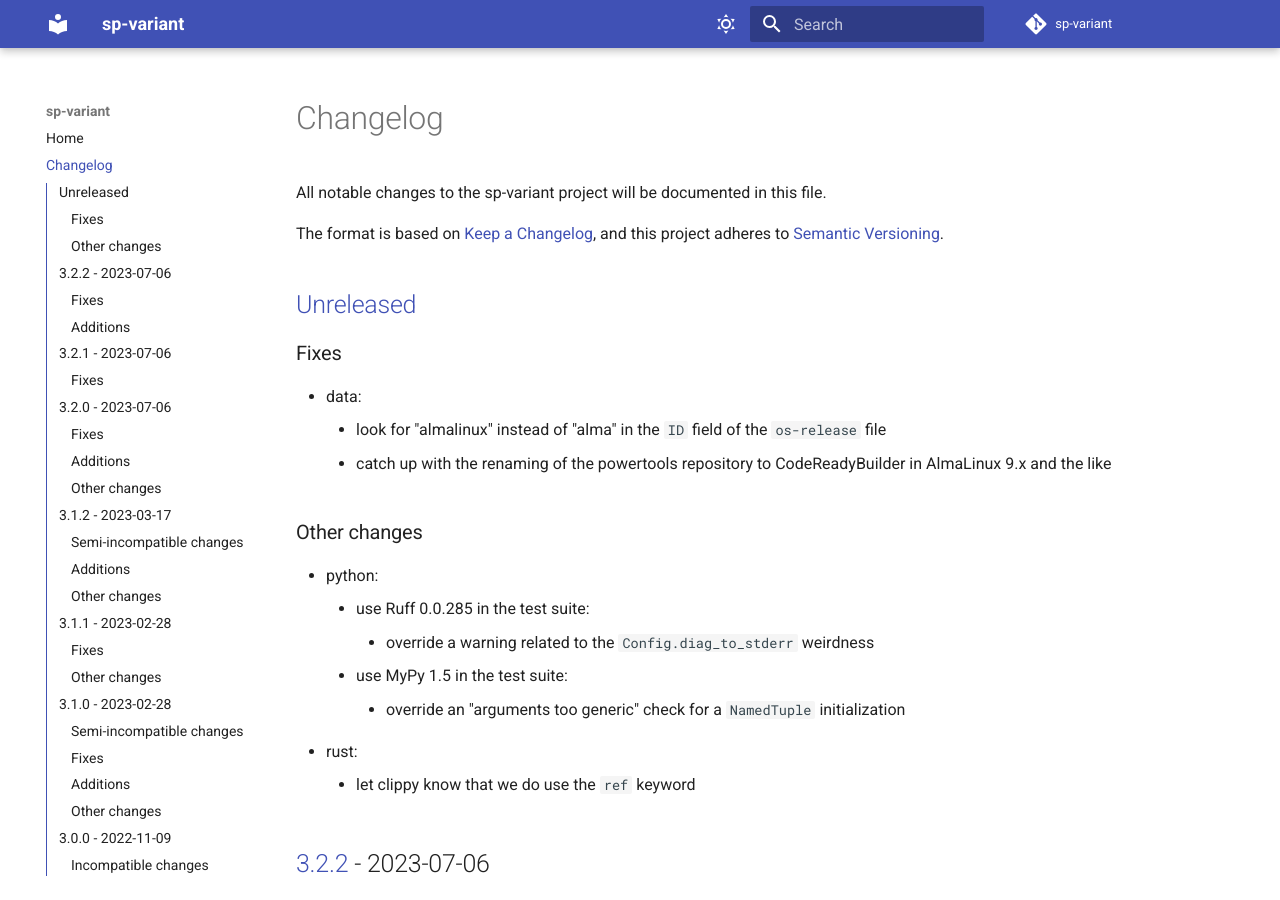
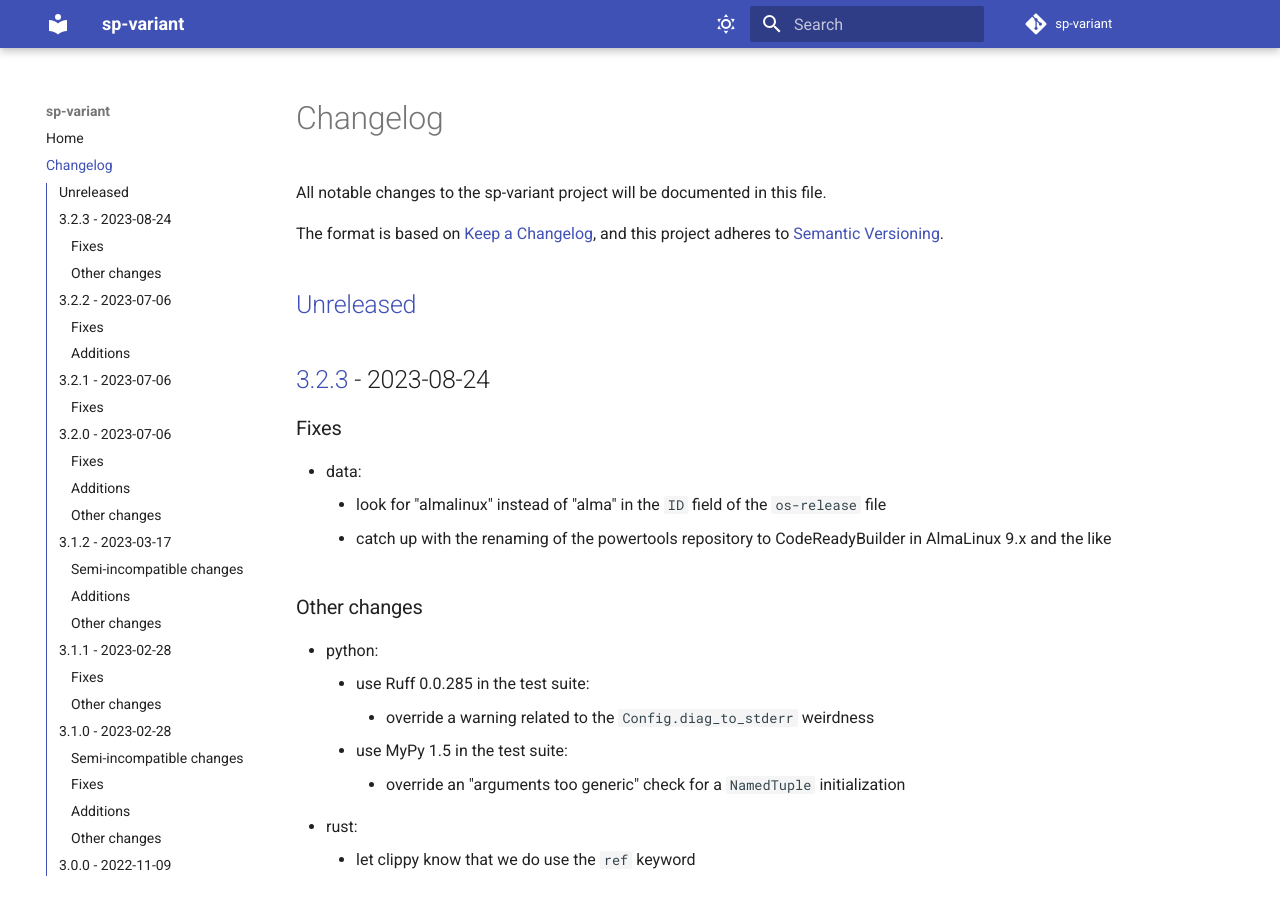
Before and after one commit to storpool/sp-variant, an MkDocs documentation site: the page built from docs/changes.md, in a window 1280 px wide and 900 px high. Built offline with MkDocs 1.6.1 and Material for MkDocs 9.7.7, drawn with Linux system fonts in a browser that asks for light colours; comment, search, counter and statistics services are not loaded.

Commit message:
Prepare to release sp-variant 3.2.3
Change-Id: Ic190719ce3e355cf1829db9f995126e0e8b26c2a

```diff
--- a/Cargo.toml
+++ b/Cargo.toml
@@ -3,7 +3,7 @@
 
 [package]
 name = "sp-variant"
-version = "3.2.2"
+version = "3.2.3"
 edition = "2021"
 rust-version = "1.58"
 authors = ["StorPool <support@storpool.com>"]
--- a/docs/changes.md
+++ b/docs/changes.md
@@ -11,6 +11,8 @@ The format is based on [Keep a Changelog](https://keepachangelog.com/en/1.1.0/),
 and this project adheres to [Semantic Versioning](https://semver.org/spec/v2.0.0.html).
 
 ## [Unreleased]
+
+## [3.2.3] - 2023-08-24
 
 ### Fixes
 
@@ -468,7 +470,8 @@ and this project adheres to [Semantic Versioning](https://semver.org/spec/v2.0.0
 
 - First public release.
 
-[Unreleased]: https://github.com/storpool/sp-variant/compare/release/3.2.2...main
+[Unreleased]: https://github.com/storpool/sp-variant/compare/release/3.2.3...main
+[3.2.3]: https://github.com/storpool/sp-variant/compare/release/3.2.2...release/3.2.3
 [3.2.2]: https://github.com/storpool/sp-variant/compare/release/3.2.1...release/3.2.2
 [3.2.1]: https://github.com/storpool/sp-variant/compare/release/3.2.0...release/3.2.1
 [3.2.0]: https://github.com/storpool/sp-variant/compare/release/3.1.2...release/3.2.0
```
Also changed, not shown: 1 other file.
